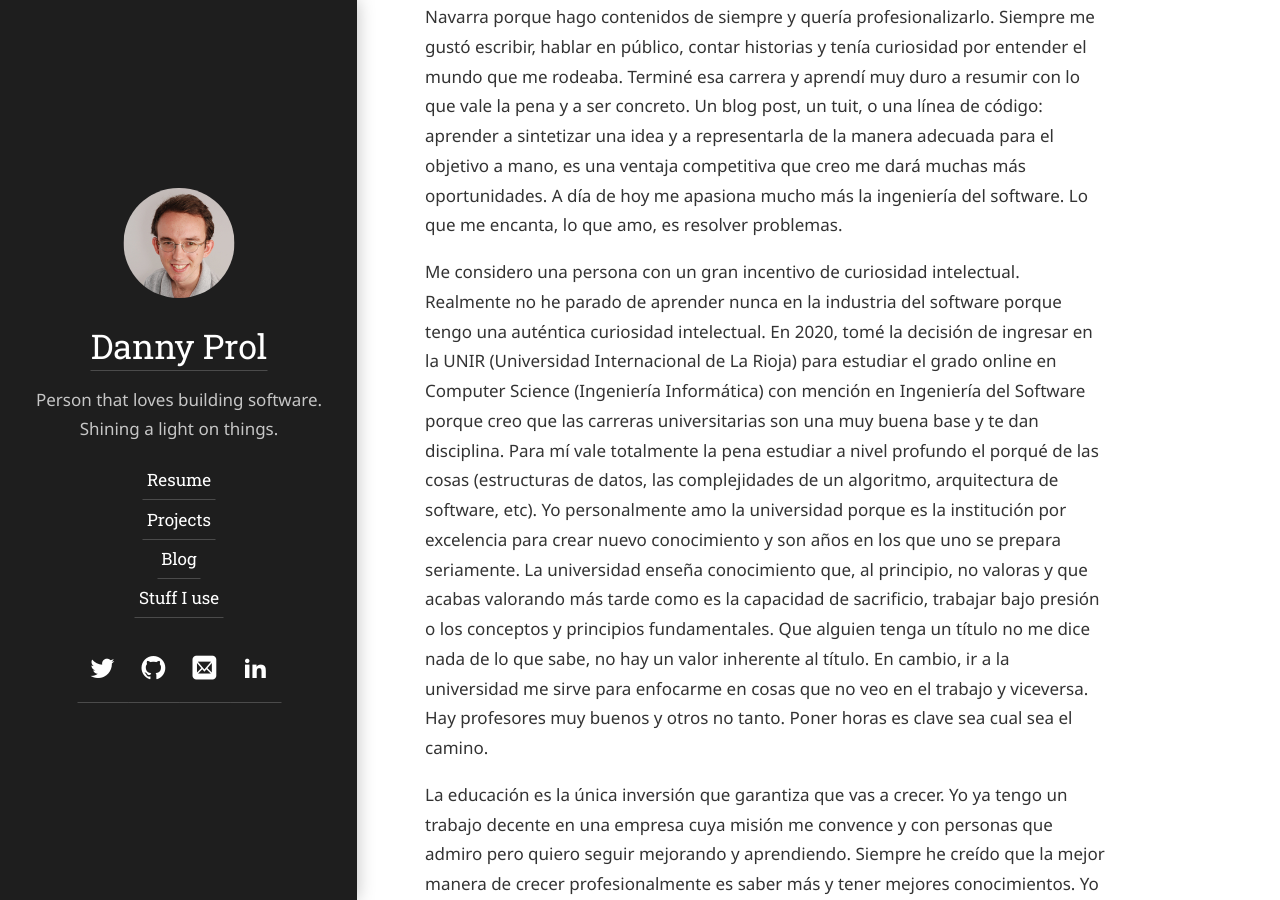
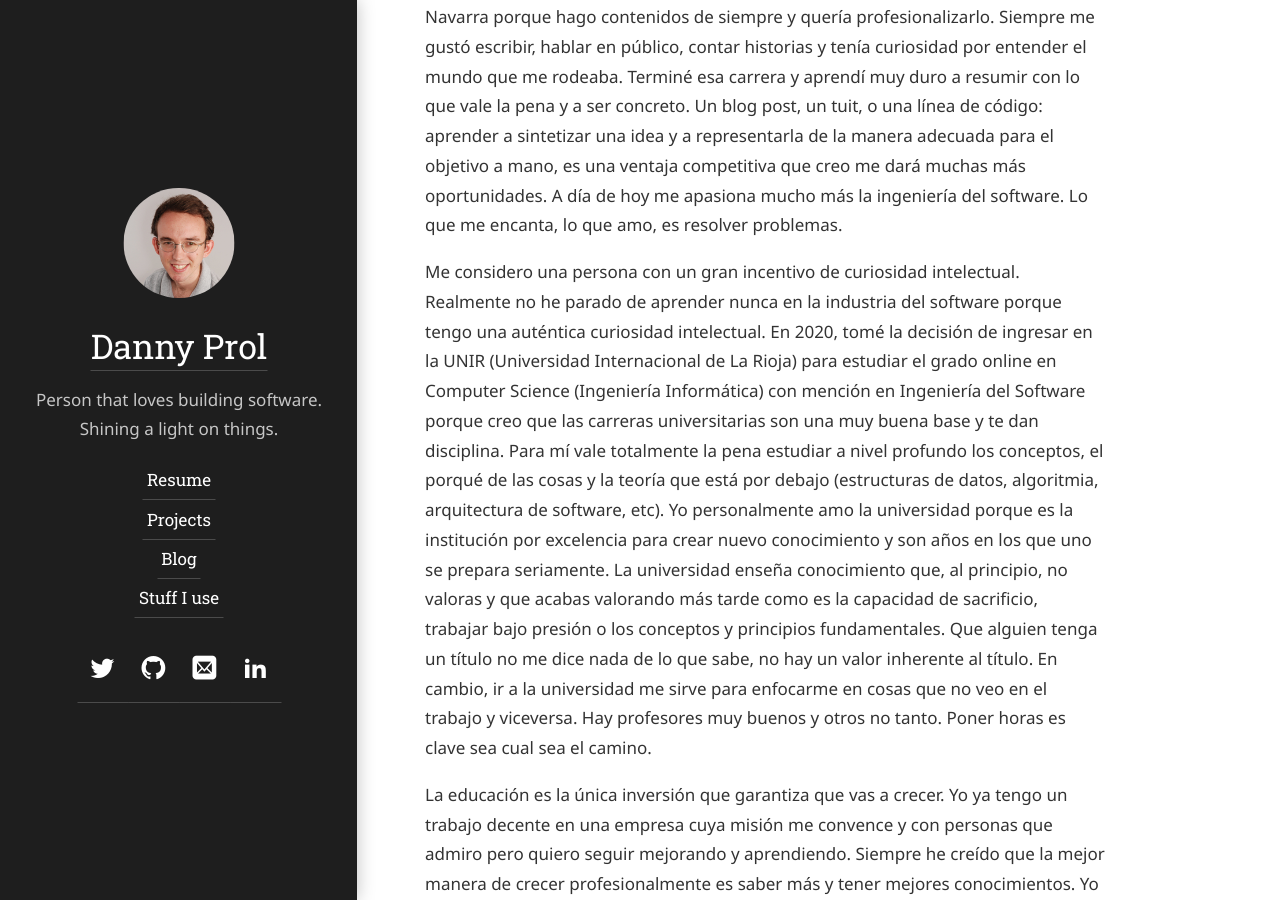
Before and after one commit to dprol/dprol.github.io, a Jekyll site: the page built from hydejack/_posts/2020-07-24-informatica.md, in a window 1280 px wide and 900 px high, scrolled down 998 px. Built offline with Jekyll 4.4.1, drawn with Linux system fonts in a browser that asks for light colours; some web fonts are replaced.

Commit message:
Update 2020-07-24-informatica.md

```diff
--- a/hydejack/_posts/2020-07-24-informatica.md
+++ b/hydejack/_posts/2020-07-24-informatica.md
@@ -12,7 +12,7 @@ Hay cosas que se aprenden en la universidad que es difícil obtener en otro lado
 
 Cuando tocó elegir universidad decidí estudiar Periodismo en la Universidad de Navarra porque hago contenidos de siempre y quería profesionalizarlo. Siempre me gustó escribir, hablar en público, contar historias y tenía curiosidad por entender el mundo que me rodeaba. Terminé esa carrera y aprendí muy duro a resumir con lo que vale la pena y a ser concreto. Un blog post, un tuit, o una línea de código: aprender a sintetizar una idea y a representarla de la manera adecuada para el objetivo a mano, es una ventaja competitiva que creo me dará muchas más oportunidades. A día de hoy me apasiona mucho más la ingeniería del software. Lo que me encanta, lo que amo, es resolver problemas.
 
-Me considero una persona con un gran incentivo de curiosidad intelectual. Realmente no he parado de aprender nunca en la industria del software porque tengo una auténtica curiosidad intelectual. En 2020, tomé la decisión de ingresar en la UNIR (Universidad Internacional de La Rioja) para estudiar el grado online en Computer Science (Ingeniería Informática) con mención en Ingeniería del Software porque creo que las carreras universitarias son una muy buena base y te dan disciplina. Para mí vale totalmente la pena estudiar a nivel profundo el porqué de las cosas (estructuras de datos, las complejidades de un algoritmo, arquitectura de software, etc). Yo personalmente amo la universidad porque es la institución por excelencia para crear nuevo conocimiento y son años en los que uno se prepara seriamente. La universidad enseña conocimiento que, al principio, no valoras y que acabas valorando más tarde como es la capacidad de sacrificio, trabajar bajo presión o los conceptos y principios fundamentales. Que alguien tenga un título no me dice nada de lo que sabe, no hay un valor inherente al título. En cambio, ir a la universidad me sirve para enfocarme en cosas que no veo en el trabajo y viceversa. Hay profesores muy buenos y otros no tanto. Poner horas es clave sea cual sea el camino.
+Me considero una persona con un gran incentivo de curiosidad intelectual. Realmente no he parado de aprender nunca en la industria del software porque tengo una auténtica curiosidad intelectual. En 2020, tomé la decisión de ingresar en la UNIR (Universidad Internacional de La Rioja) para estudiar el grado online en Computer Science (Ingeniería Informática) con mención en Ingeniería del Software porque creo que las carreras universitarias son una muy buena base y te dan disciplina. Para mí vale totalmente la pena estudiar a nivel profundo los conceptos, el porqué de las cosas y la teoría que está por debajo (estructuras de datos, algoritmia, arquitectura de software, etc). Yo personalmente amo la universidad porque es la institución por excelencia para crear nuevo conocimiento y son años en los que uno se prepara seriamente. La universidad enseña conocimiento que, al principio, no valoras y que acabas valorando más tarde como es la capacidad de sacrificio, trabajar bajo presión o los conceptos y principios fundamentales. Que alguien tenga un título no me dice nada de lo que sabe, no hay un valor inherente al título. En cambio, ir a la universidad me sirve para enfocarme en cosas que no veo en el trabajo y viceversa. Hay profesores muy buenos y otros no tanto. Poner horas es clave sea cual sea el camino.
 
 La educación es la única inversión que garantiza que vas a crecer. Yo ya tengo un trabajo decente en una empresa cuya misión me convence y con personas que admiro pero quiero seguir mejorando y aprendiendo. Siempre he creído que la mejor manera de crecer profesionalmente es saber más y tener mejores conocimientos. Yo he sido un usuario muy activo de plataformas online (Platzi, DataCamp, Coursera, etc) pero definitivamente no lo veo como un fin o algo que reemplace la universidad sino como algo que complementa como es aprender a punta de libros, un bootcamp o leer la documentación oficial de algún lenguaje o librería. La suma de todas estas experiencias te hará alguien más completo. Personalmente, no soy muy amigo de los atajos. Yo soy de la idea de que aprender sólidamente los fundamentos en cuestiones de computación ayuda mucho. ¿Lo necesito para todo? Claro que no. Pero la universidad me da mucho contenido que me permite a mí poder adentrarme por mi cuenta.
 
```
